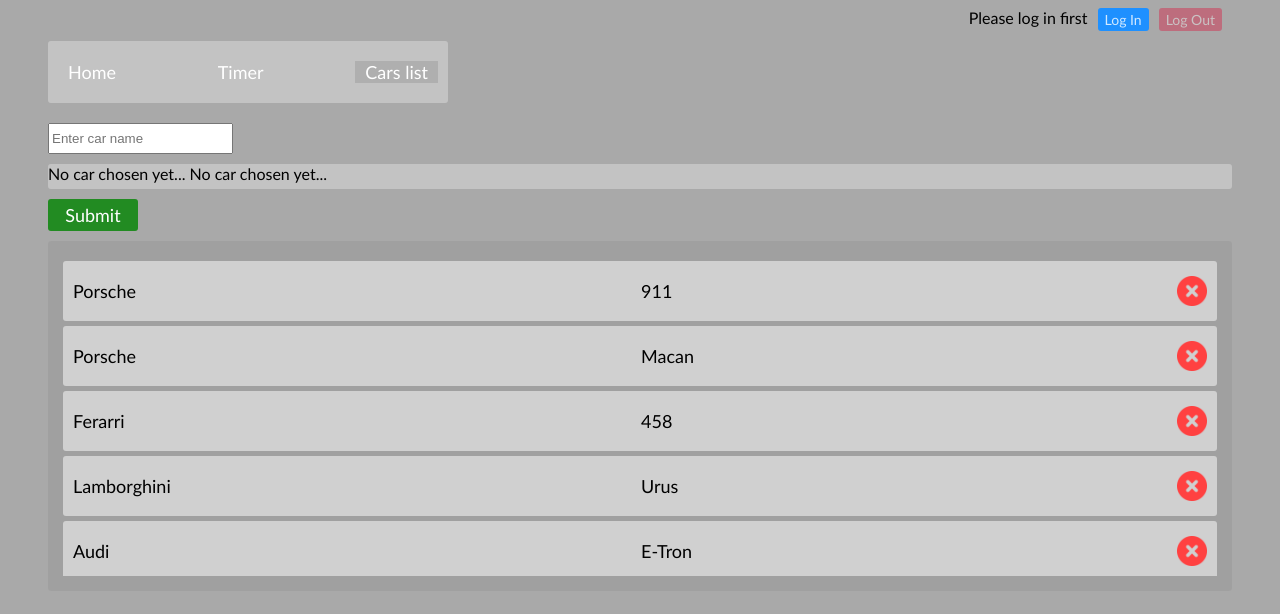
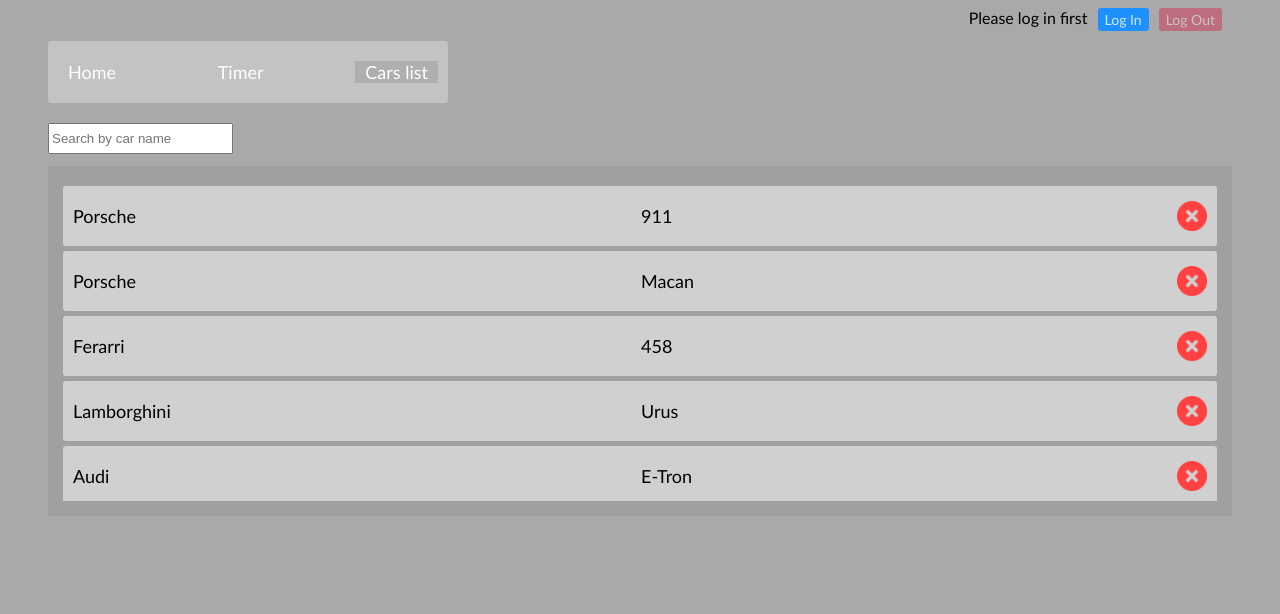
Before and after one commit to Nazar-Nazarenko/Car-Service, an Angular app in the folder Car-Service-App/: page /cars in a window 1280 px wide. Shown: the top 614 px of the page. Built offline with nearby package versions, Linux system fonts and the light colour scheme.

Commit message:
search by car name added

```diff
--- a/Car-Service-App/src/app/components/cars/cars.component.html
+++ b/Car-Service-App/src/app/components/cars/cars.component.html
@@ -1,14 +1,11 @@
 <div class="content">
   <div class="search">
-    <app-add-edit-form
-      [carModel]="chosenCarModel"
-      (carNameValue)="assignName($event)"
-    ></app-add-edit-form>
+    <input type="text" placeholder="Search by car name" [(ngModel)]="searchCarName">
   </div>
   <ng-container *ngIf="cars.length else emptyCarsList">
     <div class="wrapper">
       <div class="car-names-wrapper">
-        <app-car *ngFor="let car of cars" [carItem]="car"
+        <app-car *ngFor="let car of cars | searchByName: searchCarName" [carItem]="car"
                  [routerLink]="['/selected-car',
                  car.id,
                  car.brand,
--- a/Car-Service-App/src/app/components/cars/cars.component.scss
+++ b/Car-Service-App/src/app/components/cars/cars.component.scss
@@ -1,4 +1,12 @@
 @import "../../components/global-styles/buttons";
+.content {
+  .search {
+    input {
+      outline: none;
+      height: 25px;
+      margin-bottom: 12px;
+    }
+  }
   .wrapper {
     border-radius: 3px;
     background: rgba(0, 0, 0, 0.05);
@@ -37,3 +45,4 @@
       }
     }
   }
+}
--- a/Car-Service-App/src/app/components/cars/cars.component.ts
+++ b/Car-Service-App/src/app/components/cars/cars.component.ts
@@ -12,6 +12,7 @@
 export class CarsComponent implements OnInit {
 
   constructor(private carsService: CarsService) { }
+  public searchCarName = '';
 
   public cars: Car[] = [];
   public receivedCarBrandName: Car = {
@@ -19,12 +20,6 @@
   };
 
   public chosenCarModel = 'No car chosen yet...';
-  public mappedCars: Subscription = this.carsService.data$.pipe(
-    map( cars => cars.map( car => car))
-  ).subscribe(cars => {
-    this.cars = cars;
-    console.log('this.data service', this.cars);
-  } );
 
   public filterCar( carItems: Car []): any {
     const cars = [...carItems];
@@ -40,6 +35,11 @@
   }
 
   ngOnInit(): void {
+    this.carsService.data$.pipe(
+      map( cars => cars.map( car => car))
+    ).subscribe(cars => {
+      this.cars = cars;
+    } );
   }
 
   removeCar(car: Car): void {
--- a/Car-Service-App/src/app/components/global-styles/tooltip.scss
+++ b/Car-Service-App/src/app/components/global-styles/tooltip.scss
@@ -9,6 +9,6 @@
   color: #fff;
   background: #000;
   z-index: 1000;
-  bottom: 30rem;
-  left: 4rem;
+  bottom: 36rem;
+  right: 4rem;
 }
--- /dev/null
+++ b/Car-Service-App/src/app/pipes/search-by-name.pipe.ts
@@ -0,0 +1,16 @@
+import { Pipe, PipeTransform } from '@angular/core';
+import {Car} from '../components/add-edit-form/add-edit-form.config';
+
+@Pipe({
+  name: 'searchByName'
+})
+export class SearchByNamePipe implements PipeTransform {
+
+  transform(itemsList: Car[], searchValue: string): Car[] {
+    if ( itemsList.length === 0 || searchValue === '') {
+      return itemsList;
+    }
+    return itemsList.filter( item => item.brand.toLowerCase().indexOf( searchValue.toLowerCase()) !== -1);
+  }
+
+}
```
Also changed, not shown: Car-Service-App/src/app/app.module.ts (+9 -6 lines), 1 other file (tests, documents, lock files or other folders). Lines whose indentation alone changed are shown as unchanged.
